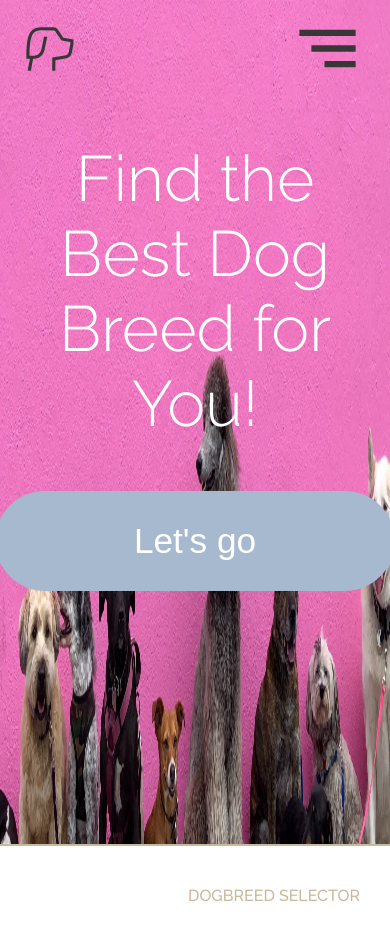
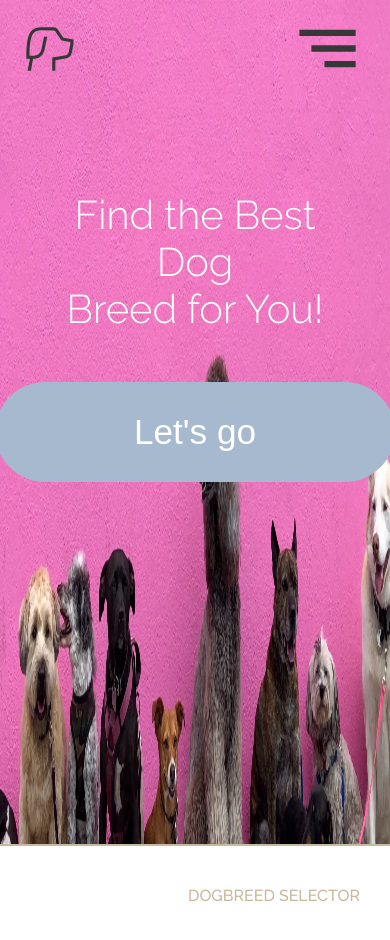
Before and after one commit to lstubdal/find-the-right-dog, a Next.js app: page / in a window 390 px wide. Shown: the top 940 px of the page. Built offline with nearby package versions, Linux system fonts and the light colour scheme; no server answers; what next-redux-wrapper would draw is missing.

Commit message:
frontpage responsive

```diff
--- a/src/styles/Frontpage.module.css
+++ b/src/styles/Frontpage.module.css
@@ -1,6 +1,8 @@
 .frontpage {
     height: 100vh;
     width: 100%;
+    display: flex;
+    flex-direction: column;
     background-size: 102% 110%;
     background-repeat: no-repeat;
   }
@@ -49,3 +51,15 @@
   color: var(--light);
   text-decoration: none;
 }
+
+@media screen and (max-width: 700px) {
+  .frontpage__title {
+      padding-top: 50px ;
+      font-size: 2.5em;
+  }
+  .frontpage__linkButton h2 {
+    height: 70px;
+    width: 330px;
+    font-size: 1.8em;
+  }
+}
```
Lines whose indentation alone changed are shown as unchanged.
